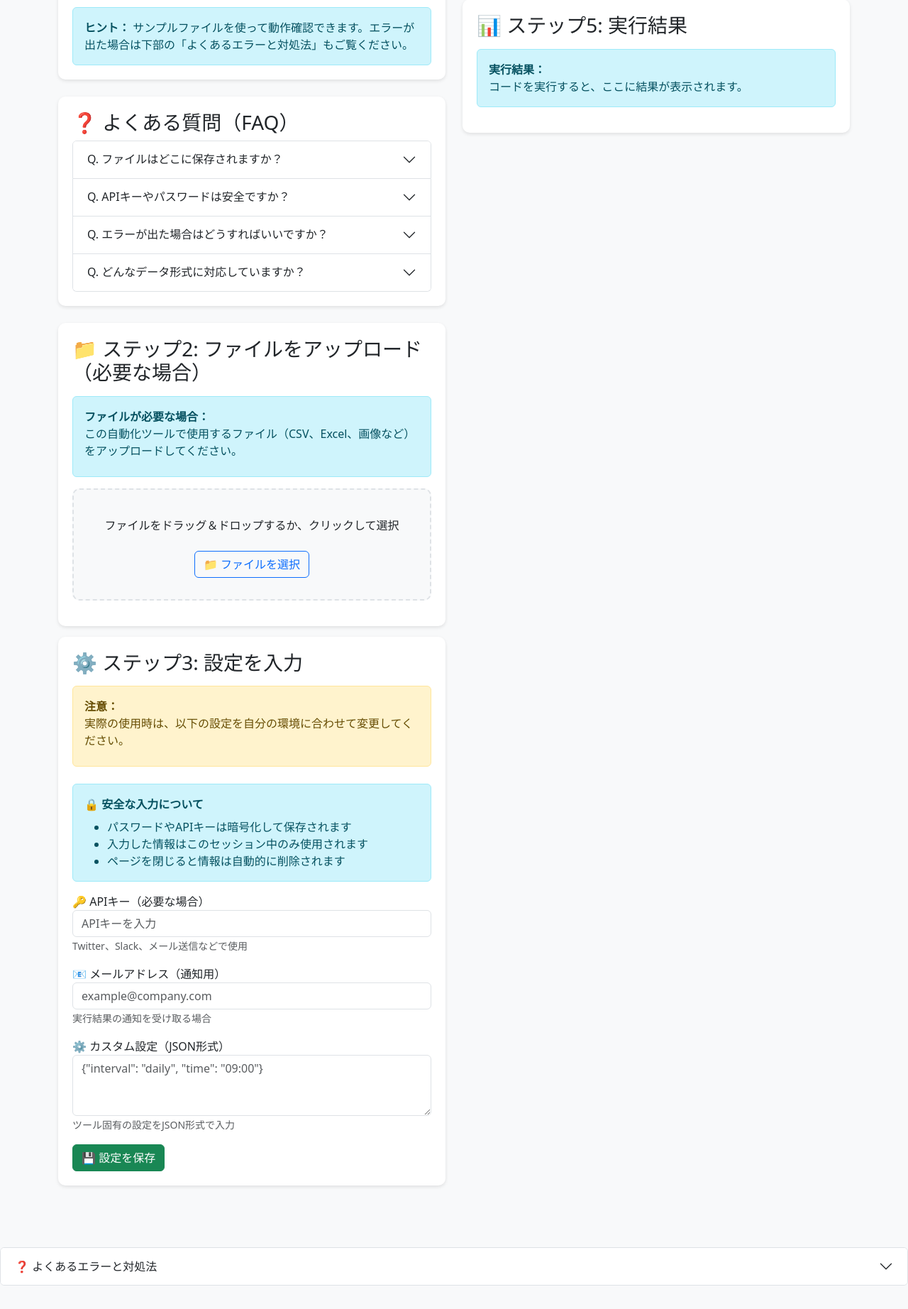
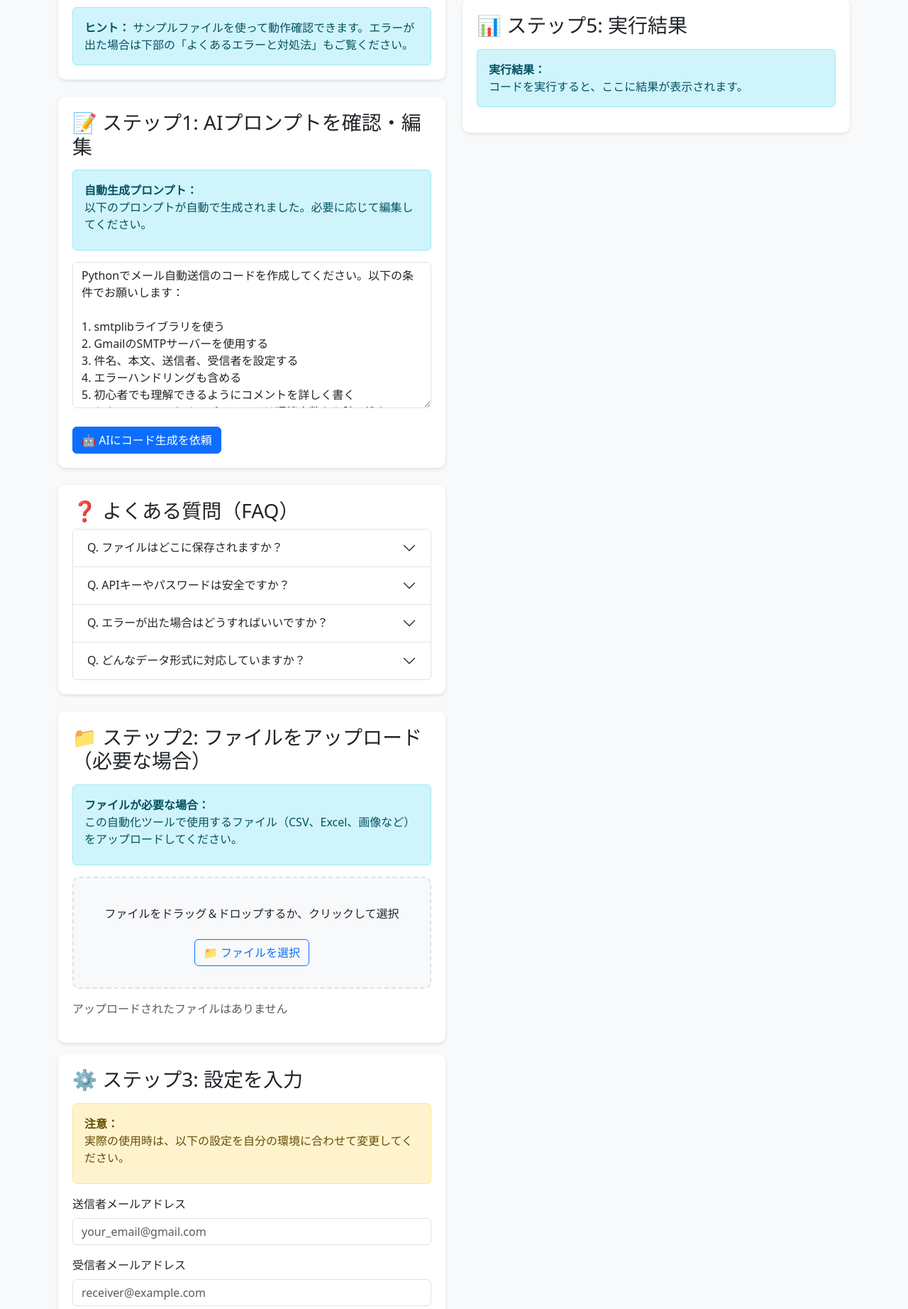
Before and after one commit to Ykuroyy/pyme-app, a Flask app: page /execute/1 in a window 1280 px wide. Shown: the part 555-2399 px from the top of the page at 71% size. Before the commit the page ends 2366 px from the top, so only its background shows below. Run offline with Flask 3, Linux system fonts and the light colour scheme.

Commit message:
ステップ１追加

```diff
--- a/templates/execute.html
+++ b/templates/execute.html
@@ -78,6 +78,26 @@
                 </ol>
                 <div class="alert alert-info mb-0">
                     <strong>ヒント：</strong> サンプルファイルを使って動作確認できます。エラーが出た場合は下部の「よくあるエラーと対処法」もご覧ください。
+                </div>
+            </div>
+
+            <!-- ステップ1: AIプロンプト入力 -->
+            <div class="step-box mb-4">
+                <h3>📝 ステップ1: AIプロンプトを確認・編集</h3>
+                <div class="mt-3">
+                    <div class="alert alert-info">
+                        <strong>自動生成プロンプト：</strong>
+                        <p class="mb-2">以下のプロンプトが自動で生成されました。必要に応じて編集してください。</p>
+                    </div>
+
+                    <textarea id="promptInput" class="form-control" rows="8" placeholder="AIプロンプトを入力してください...">{{ tool.ai_prompt or '' }}</textarea>
+
+                    <div class="mt-3">
+                        <button id="generateBtn" class="btn btn-primary btn-execute">
+                            <span class="spinner-border spinner-border-sm loading" role="status"></span>
+                            🤖 AIにコード生成を依頼
+                        </button>
+                    </div>
                 </div>
             </div>
 
```
